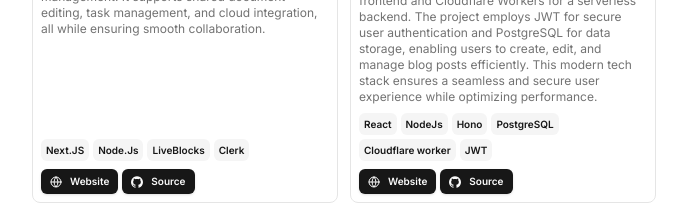
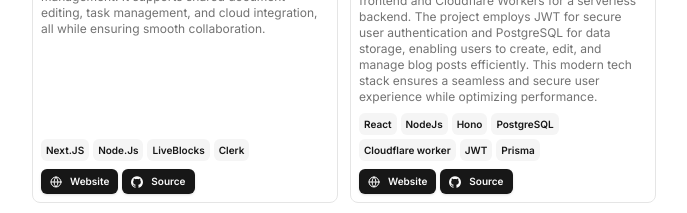
Before and after one commit to rsharma828/myportfoliowebsite, a Next.js app: page / in a window 1280 px wide. Shown: the part 2020-2233 px from the top of the page, without its empty margins (296-983 px from the left). Built offline with nearby package versions, Linux system fonts and the light colour scheme.

Commit message:
first upload

```diff
--- a/src/data/resume.tsx
+++ b/src/data/resume.tsx
@@ -231,6 +231,7 @@
         "PostgreSQL",
         "Cloudflare worker",
         "JWT",
+        "Prisma",
       ],
       links: [
         {
```
